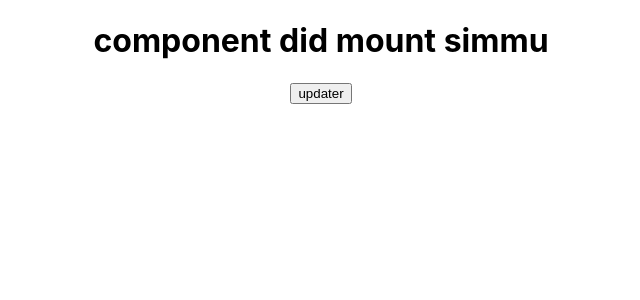
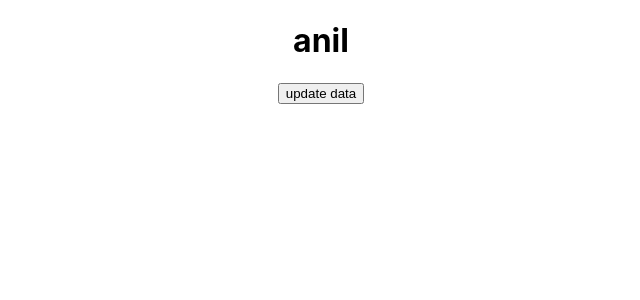
Before and after one commit to Guri1624/fundamental_of_react, a React (Create React App) app: page / in a window 1280 px wide. Shown: the top 300 px of the page, without its empty margins (319-959 px from the left). Built offline with nearby package versions, Linux system fonts and the light colour scheme.

Commit message:
boot in react

```diff
--- a/src/App.js
+++ b/src/App.js
@@ -1,30 +1,16 @@
 
 import logo from './logo.svg';
 import './App.css';
-import React from 'react'
-class App extends React.Component
+import React,{useState} from 'react'
+function App()
 {
-     constructor(){
-   super();
-   this.state={
-     name:"simmu"
-   }
-
-     }
-     componenetDidMout()
-     {
-          console.warn("didmout")
-     }
-     render ()
-     {
-          console.warn("render")
+     const [data,setData]=useState("anil")
      return(
-          <div className="App">
-          <h1> component did mount   {this.state.name} </h1>
-          <button onClick={()=>{this.setState({name:"sidhu"})}}>updater </button>
+     <div className="App">
+        <h1>{data} </h1>
+        <button onClick={()=>setData("mashal")}>update data</button>
           </div>
-          )
-     };
+     );
 }
 export default App;
 
```
